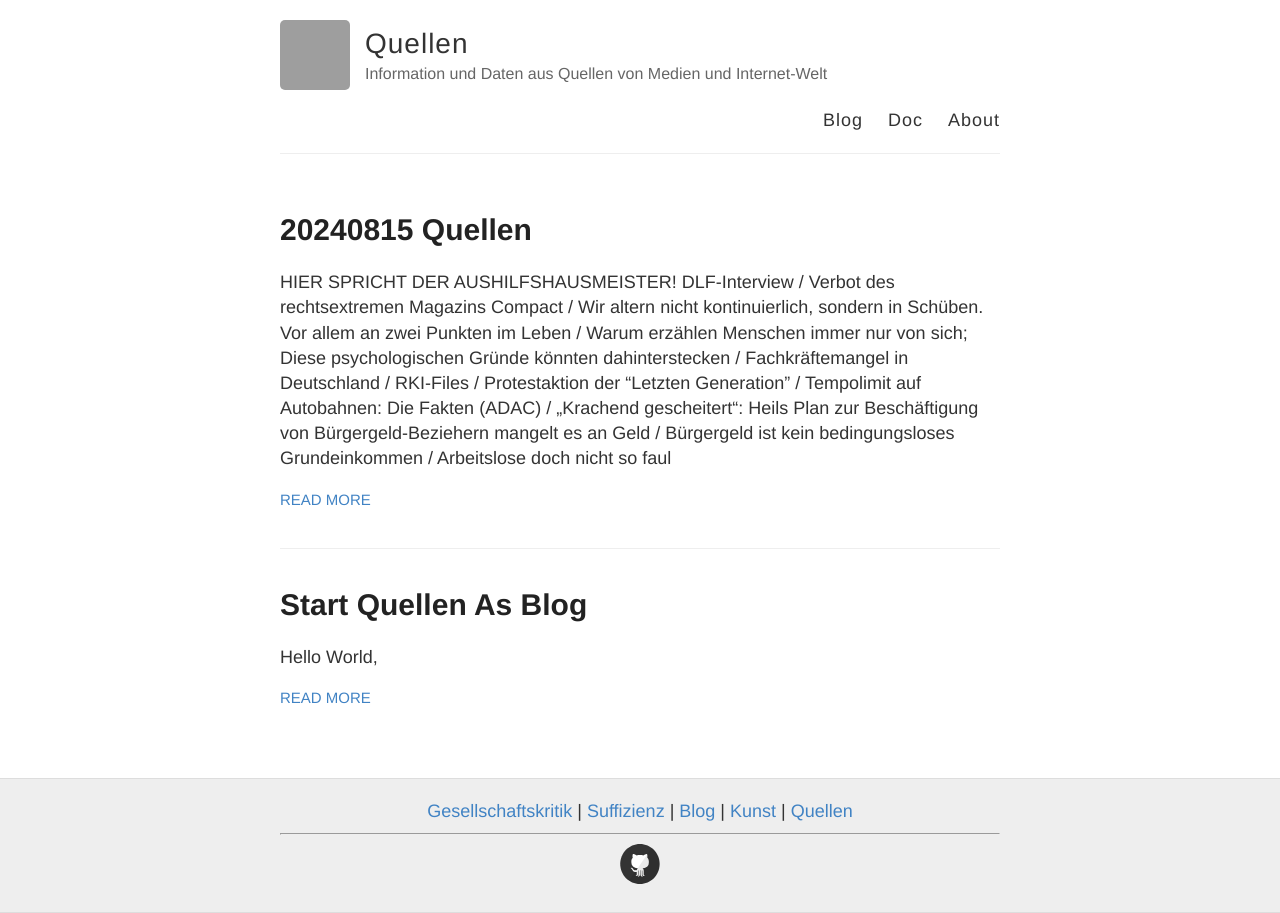
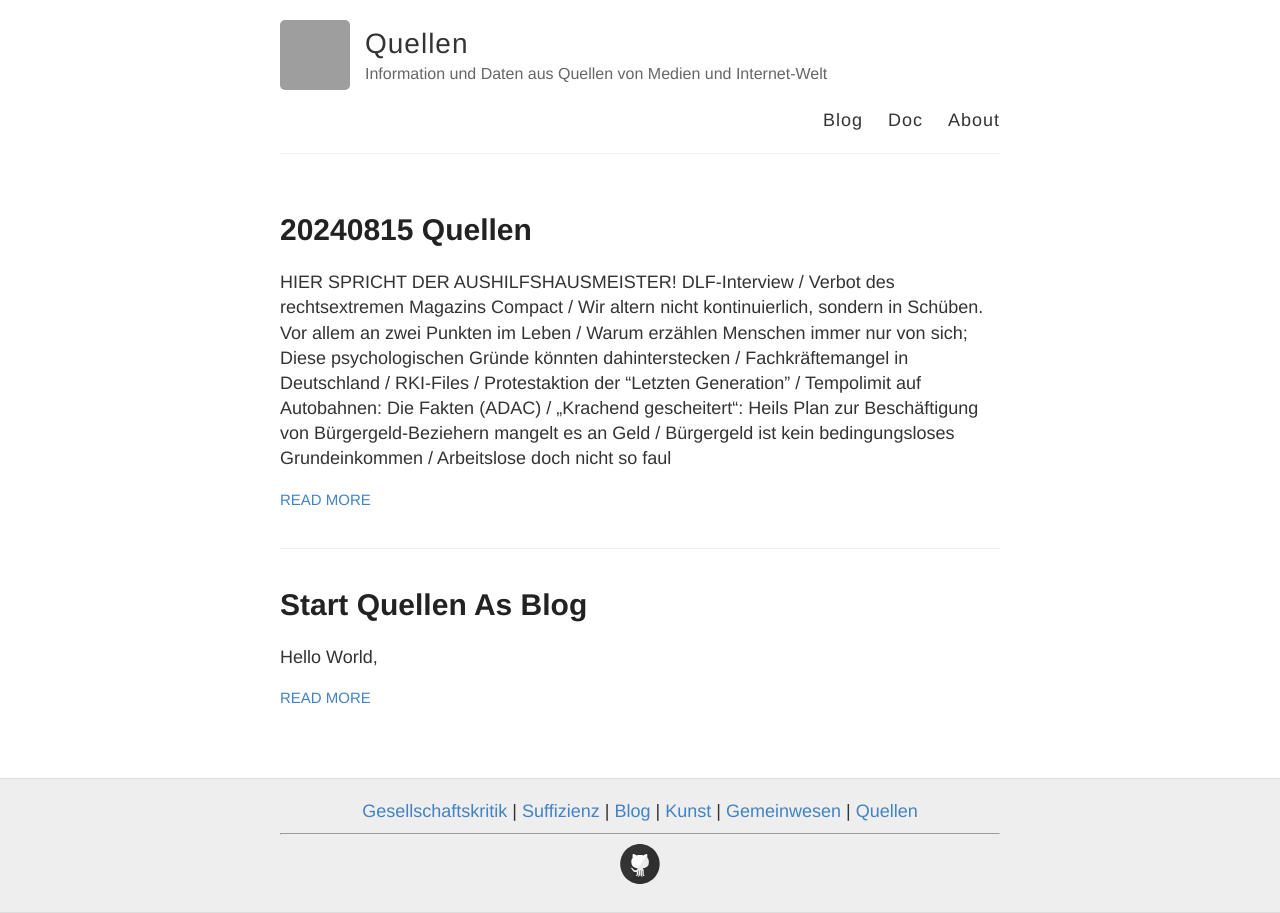
Before and after one commit to S2030c/quellen, a Jekyll site: the page built from index.html, in a window 1280 px wide. Built offline with Jekyll 4.4.1, drawn with Linux system fonts in a browser that asks for light colours; grey boxes are pictures that could not be loaded.

Commit message:
Update footerlinks.html

```diff
--- a/_includes/footerlinks.html
+++ b/_includes/footerlinks.html
@@ -6,4 +6,6 @@
 |
 <a href="https://s2030c.github.io/kunst/" title="Leben ist Kunst, Kunst ist Leben, Der Weg ist Kunst">Kunst</a>
 |
+<a href="https://s2030c.github.io/gemeinwesen/" title="Das Gemeinwesen ist ein zentraler Aspekt unserer Existenz">Gemeinwesen</a>
+|
 <a href="https://s2030c.github.io/quellen/" title="Quellen von Information und Daten">Quellen</a>
```
